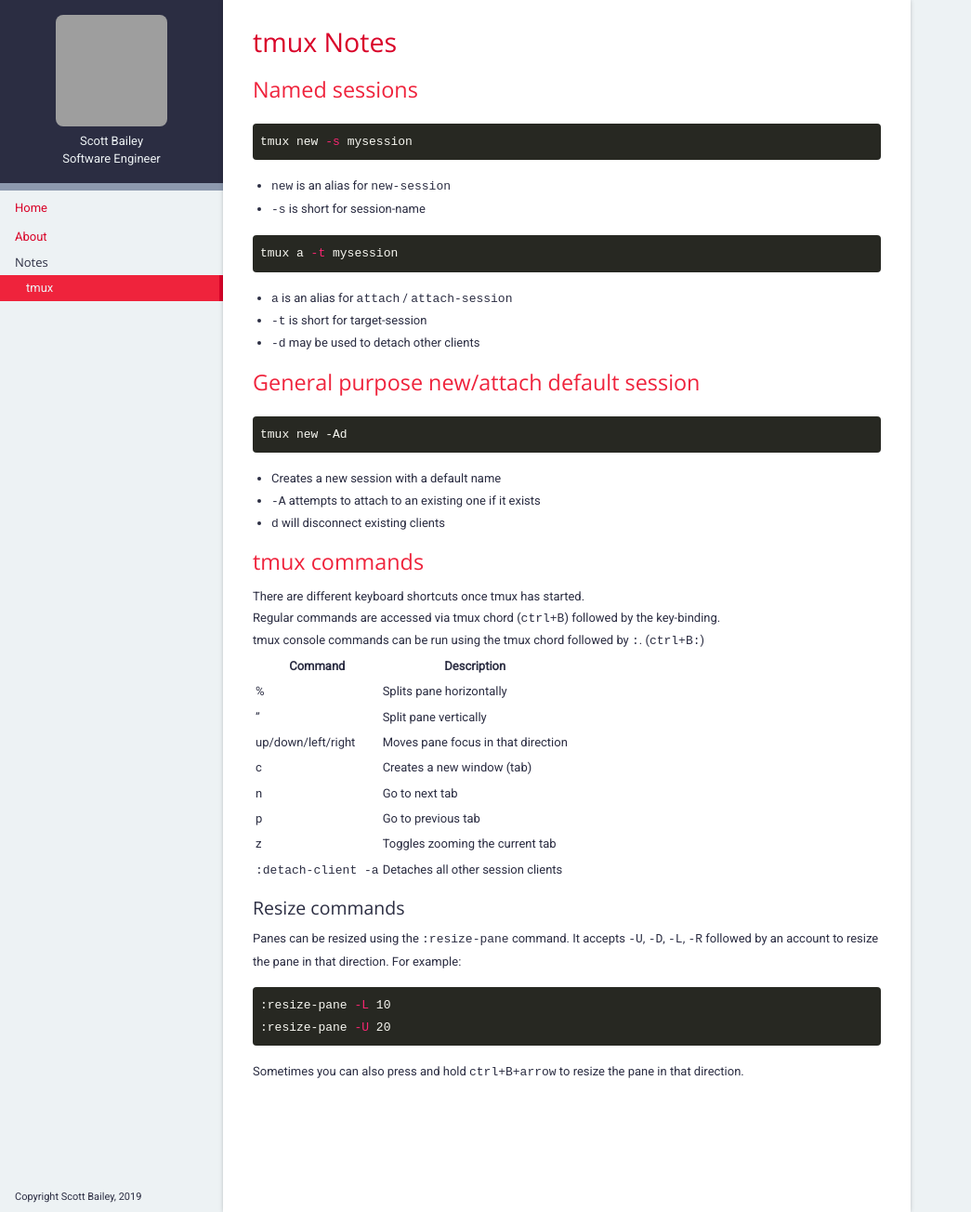
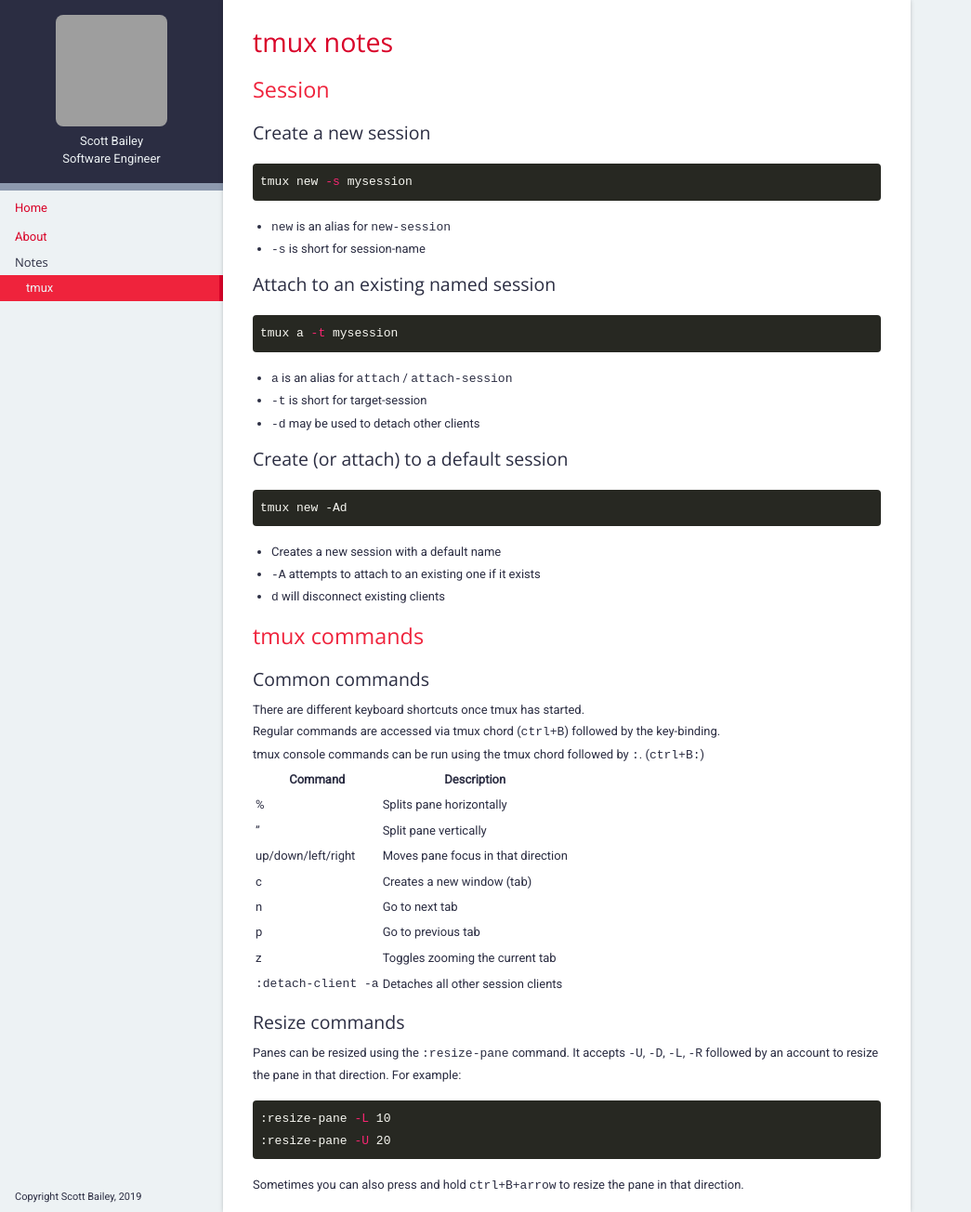
Before and after one commit to zeddic/zeddic.github.io, a Jekyll site: the page built from notes/tmux.md, in a window 1280 px wide. Shown: the whole page at 93% size, without its empty margins (0-1045 px from the left). Built offline with Jekyll 4.4.1, drawn with Linux system fonts in a browser that asks for light colours; grey boxes are pictures that could not be loaded.

Commit message:
Fixes headers

````diff
--- a/notes/tmux.md
+++ b/notes/tmux.md
@@ -1,10 +1,12 @@
 ---
 layout: page
-title: tmux Notes
+title: tmux notes
 permalink: /notes/tmux
 ---
 
-## Named sessions
+## Session
+
+### Create a new session
 
 ```bash
 tmux new -s mysession
@@ -12,6 +14,8 @@ tmux new -s mysession
 
 - `new` is an alias for `new-session`
 - `-s` is short for session-name
+
+### Attach to an existing named session
 
 ```bash
 tmux a -t mysession
@@ -21,7 +25,7 @@ tmux a -t mysession
 - `-t` is short for target-session
 - `-d` may be used to detach other clients
 
-## General purpose new/attach default session
+### Create (or attach) to a default session
 
 ```
 tmux new -Ad
@@ -32,6 +36,8 @@ tmux new -Ad
 - `d` will disconnect existing clients
 
 ## tmux commands
+
+### Common commands
 
 There are different keyboard shortcuts once tmux has started.
 
````
